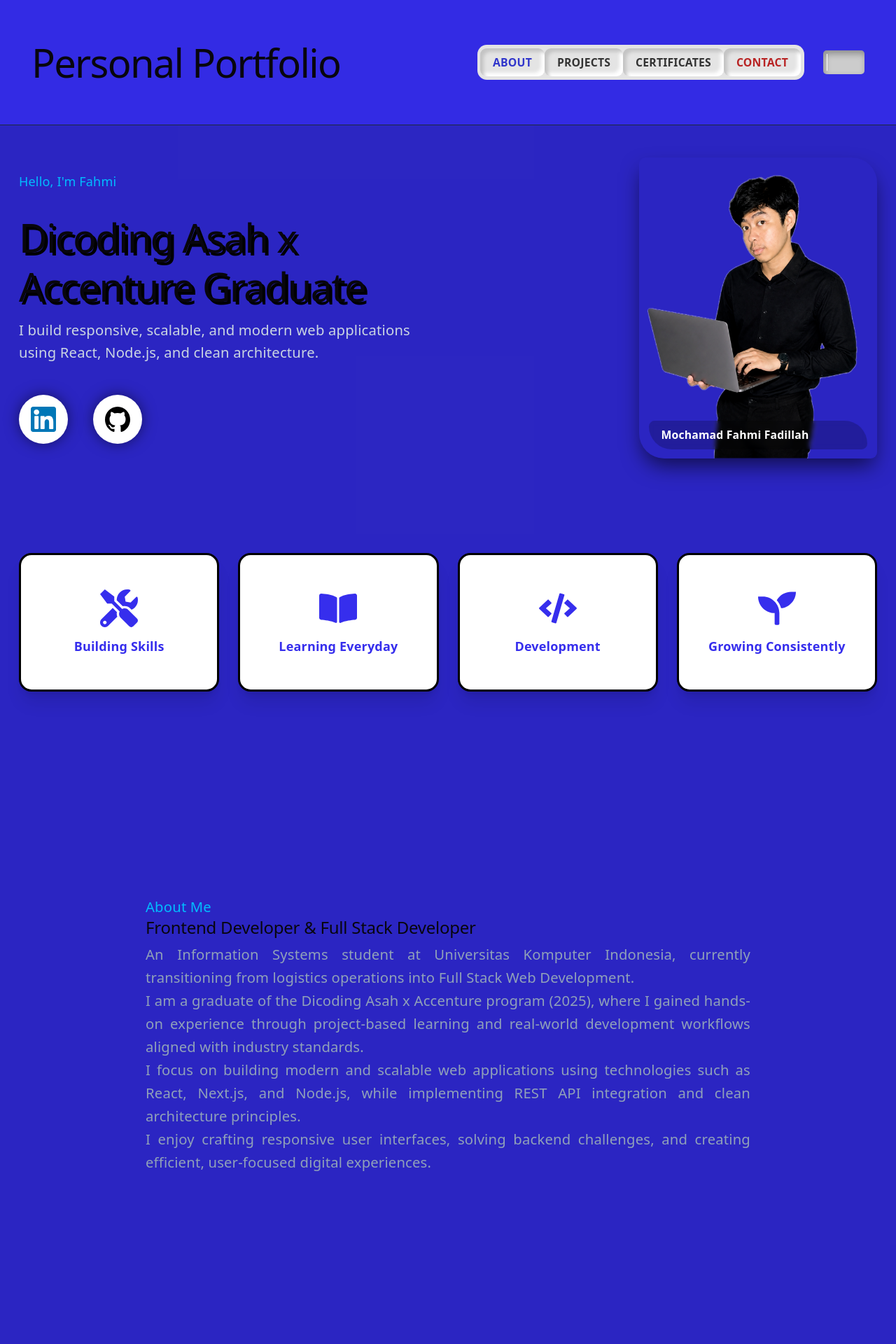
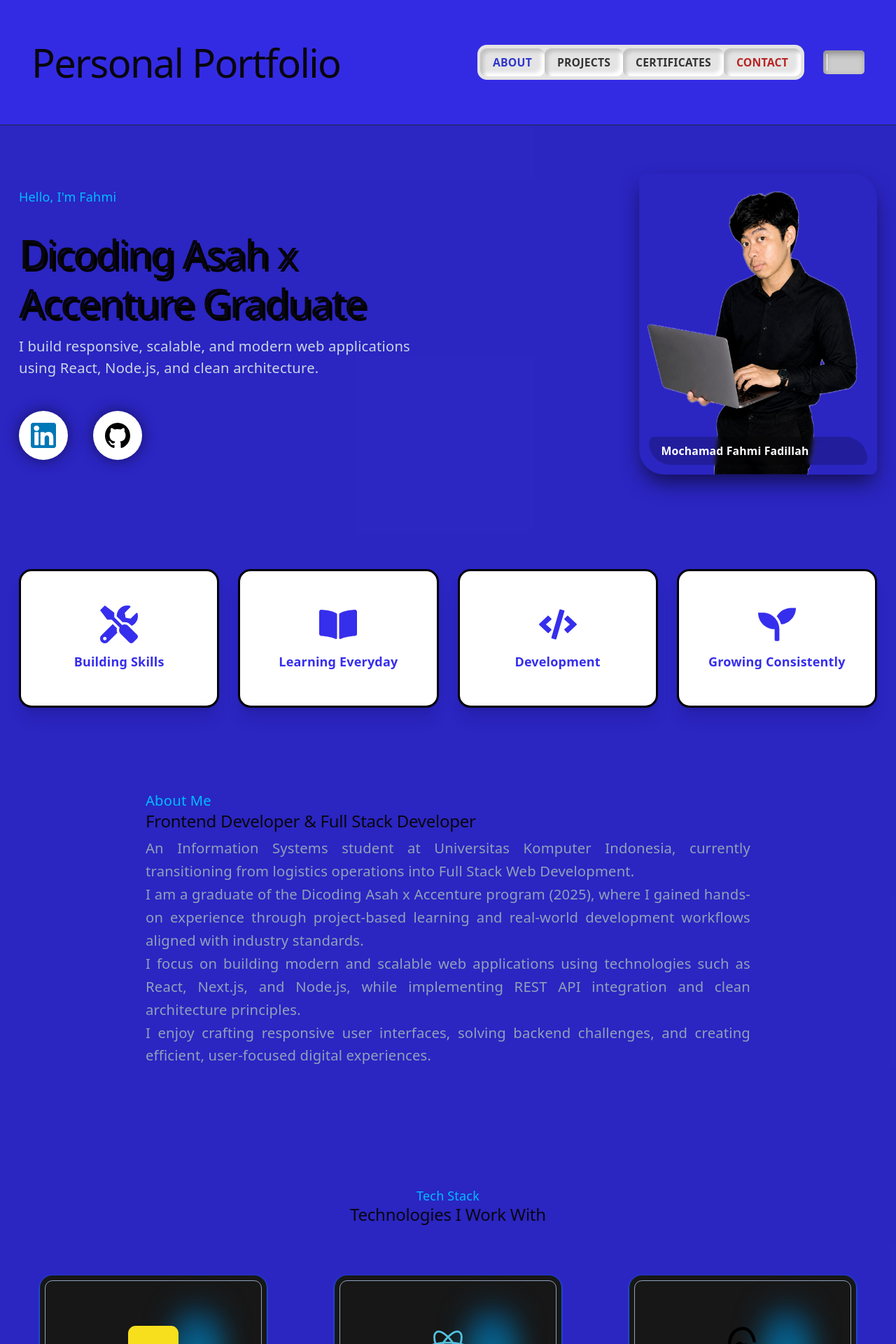
Before and after one commit to mochamadfahmifadillah/portfolio-fahmi-developer, a React (Vite) app in the folder client/: page / in a window 1280 px wide. Shown: the top 1920 px of the page at 70% size. Built offline with nearby package versions, Linux system fonts and the light colour scheme.

Commit message:
Memperbaiki responsive antar about dan hero

```diff
--- a/client/src/sections/About.jsx
+++ b/client/src/sections/About.jsx
@@ -1,6 +1,6 @@
 const About = () => {
   return (
-    <section className="min-h-screen flex items-center px-6 bg-[#362EED]/80 ">
+    <section className="px-10 py-6 bg-[#362EED]/80 ">
       <div className="max-w-3xl mx-auto">
 
         <div>
--- a/client/src/sections/Hero.jsx
+++ b/client/src/sections/Hero.jsx
@@ -30,7 +30,7 @@
   }, [])
 
   return (
-    <section className="min-h-screen w-full bg-[#362EED]/80 px-6 pt-50 pb-20 flex items-center">
+    <section className="w-full bg-[#362EED]/80 px-6 pt-55 pb-20 flex">
 
       <div className="w-full max-w-7xl mx-auto">
 
```
